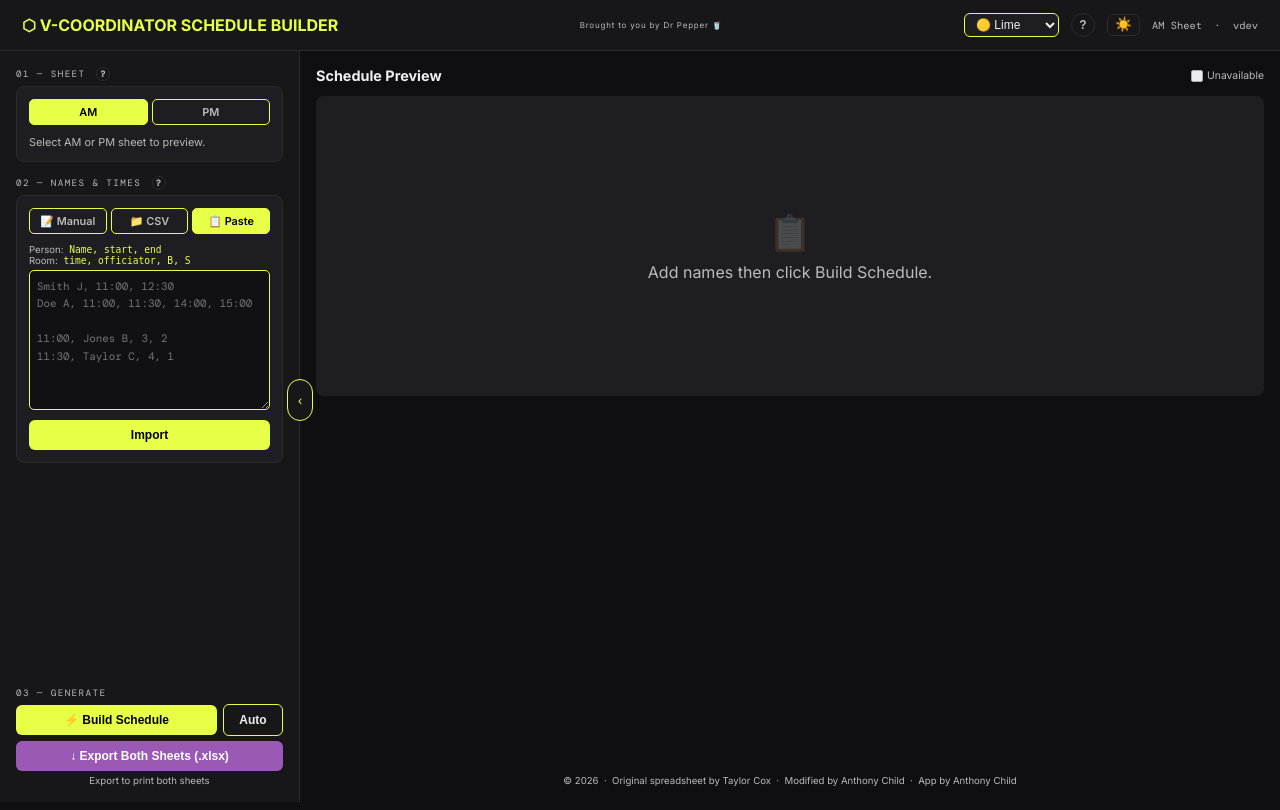
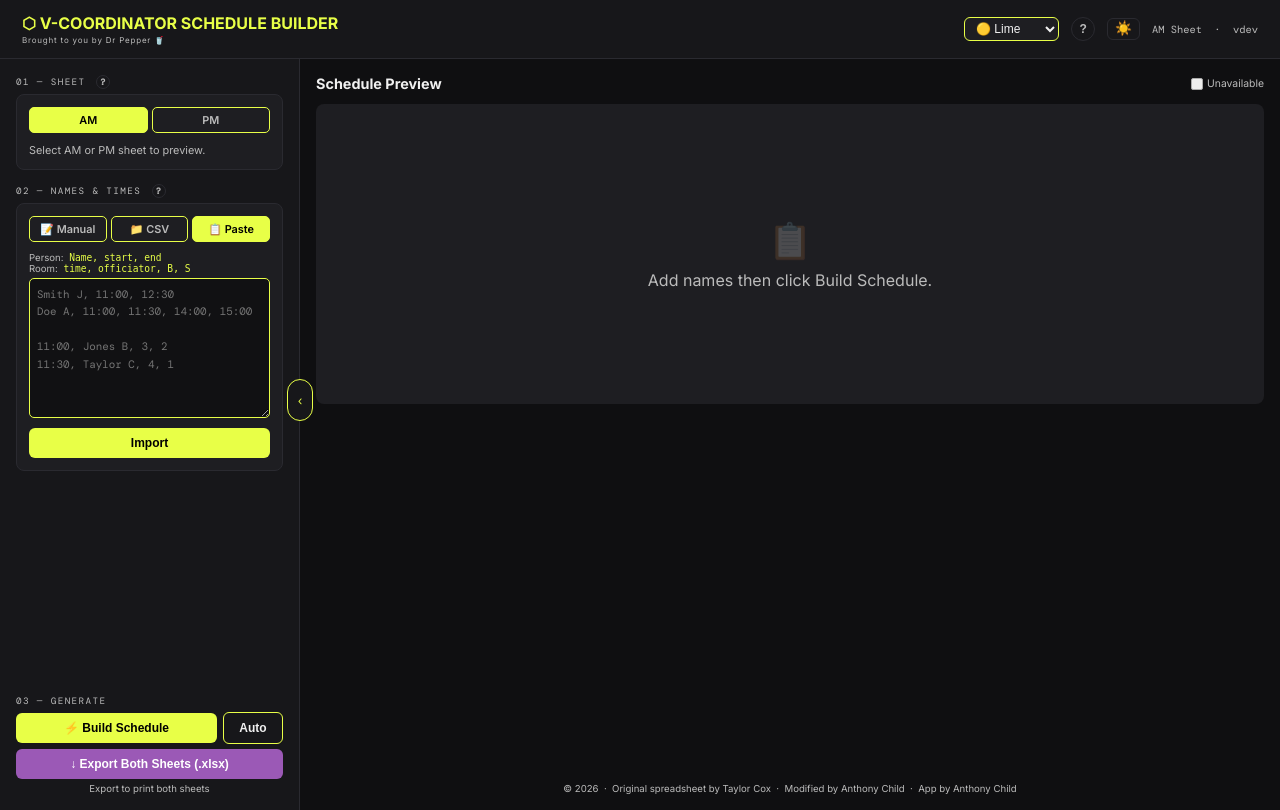
Before and after one commit to antwanchild/coordinator, a Flask app: page / in a window 1280 px wide. Run offline with Flask 3, Linux system fonts and the light colour scheme.

Commit message:
style: move Dr Pepper tagline below header title

```diff
--- a/templates/index.html
+++ b/templates/index.html
@@ -800,8 +800,10 @@
 <body>
 
 <header>
-  <h1>&#x2B21; V-COORDINATOR SCHEDULE BUILDER</h1>
-  <div style="font-size: .5rem; color: var(--mut); letter-spacing: .1em">Brought to you by Dr Pepper 🥤</div>
+  <div style="display: flex; flex-direction: column; gap: 2px">
+    <h1>&#x2B21; V-COORDINATOR SCHEDULE BUILDER</h1>
+    <div style="font-size: .5rem; color: var(--mut); letter-spacing: .1em">Brought to you by Dr Pepper 🥤</div>
+  </div>
   <div class="header-right">
     <div class="accent-picker">
       <select id="accentSelect" onchange="setAccent(this.value)" title="Choose accent color">
```
